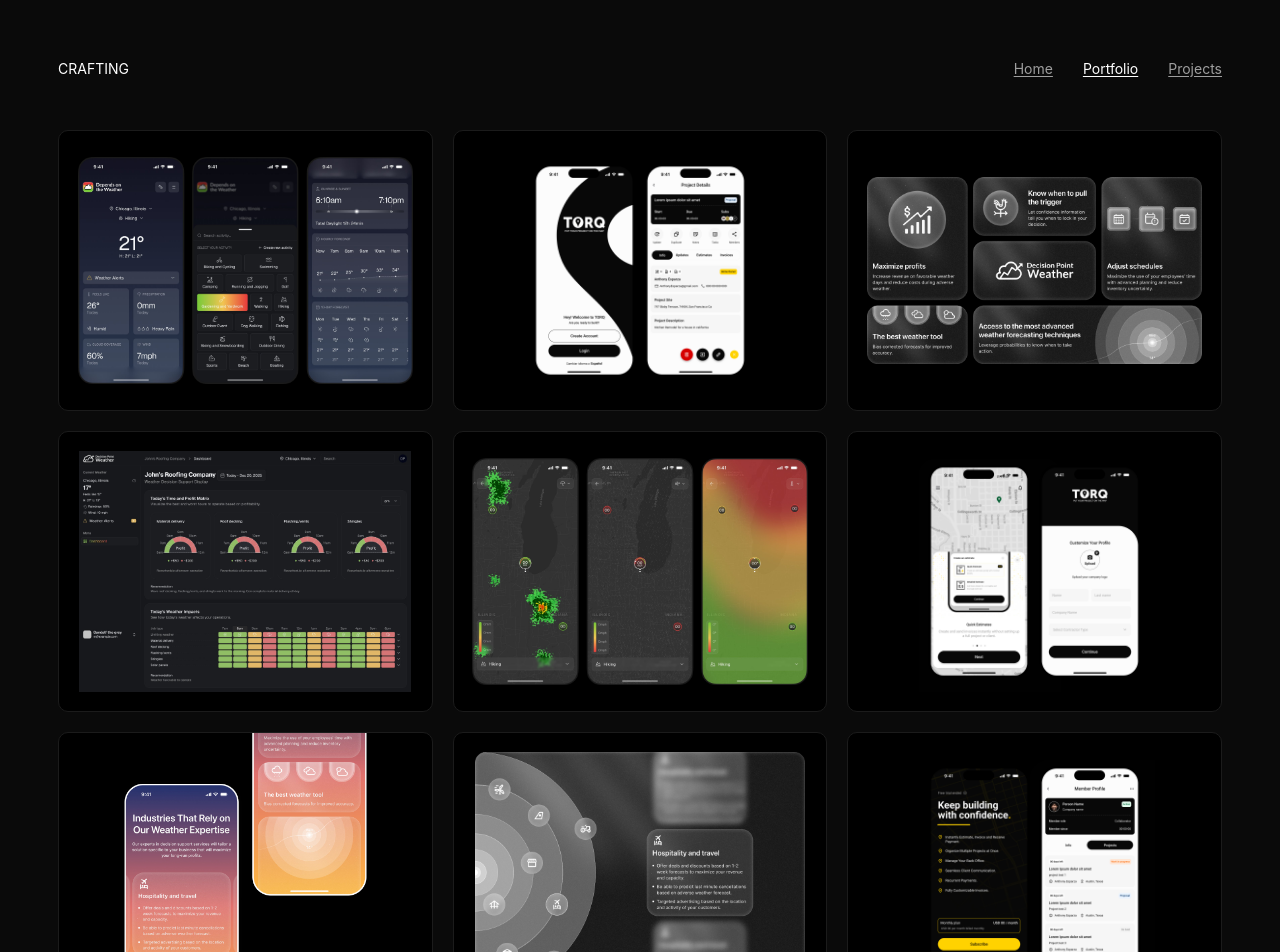
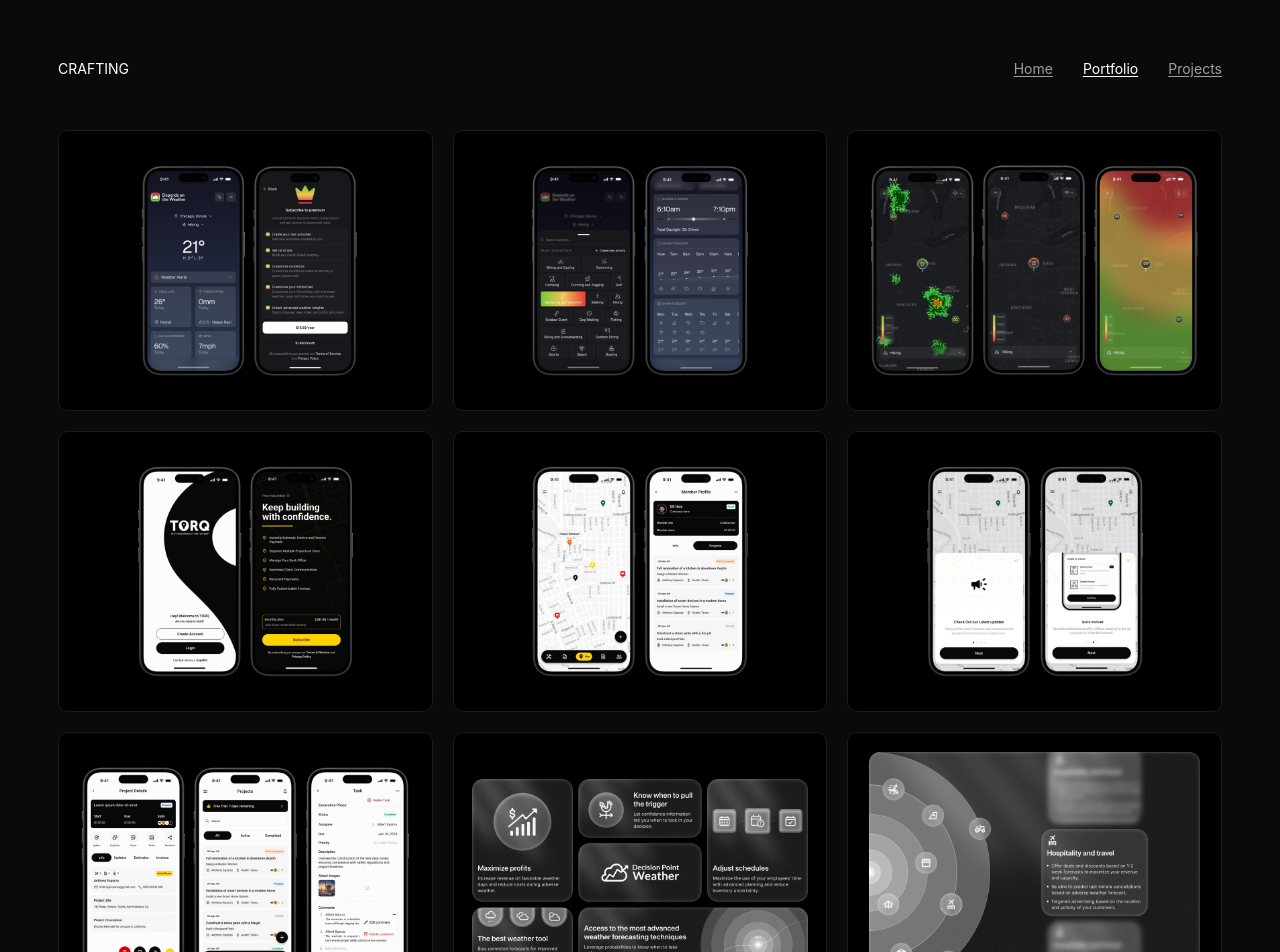
Before and after one commit to eudisalvz/portfolio-claude, a Next.js app: page /portfolio in a window 1280 px wide. Shown: the top 952 px of the page. Built offline with nearby package versions, Linux system fonts and the light colour scheme; a web font is replaced by a local one.

Commit message:
feat: update portfolio gallery with DOW and Torq case study images

```diff
--- a/app/portfolio/page.tsx
+++ b/app/portfolio/page.tsx
@@ -3,15 +3,15 @@ import SocialRow from "../components/SocialRow";
 import BackToTop from "../components/BackToTop";
 
 const cards = [
-  { id: 1, src: "/img1.png", position: "center center" },
-  { id: 2, src: "/img2.png", position: "center center" },
-  { id: 3, src: "/img3.png", position: "center center" },
-  { id: 4, src: "/img4.png", position: "center center" },
-  { id: 5, src: "/img5.png", position: "center center" },
-  { id: 6, src: "/img6.png", position: "center center" },
-  { id: 7, src: "/img7.png", position: "center center", padding: "0" },
-  { id: 8, src: "/img8.png", position: "center center" },
-  { id: 9, src: "/img9.png", position: "center center" },
+  { id: 1, src: "/dow-img1.png",  position: "center center" },
+  { id: 2, src: "/dow-img2.png",  position: "center center" },
+  { id: 3, src: "/dow-img3.png",  position: "center center" },
+  { id: 4, src: "/torq-img1.png", position: "center center" },
+  { id: 5, src: "/torq-img2.png", position: "center center" },
+  { id: 6, src: "/torq-img3.png", position: "center center" },
+  { id: 7, src: "/torq-img4.png", position: "center center" },
+  { id: 8, src: "/img3.png",      position: "center center" },
+  { id: 9, src: "/img8.png",      position: "center center" },
 ];
 
 const cardStyle: React.CSSProperties = {
```
